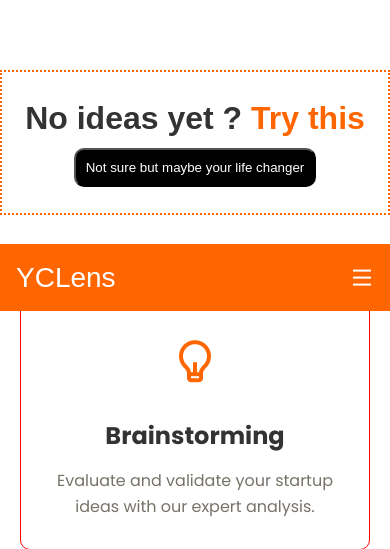
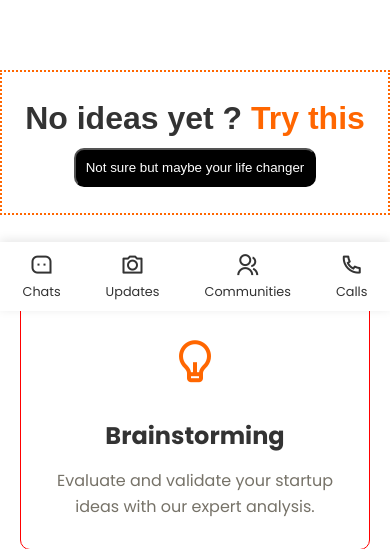
Before and after one commit to anzilachu/YCMatter01, a Django app: page / in a window 390 px wide. Shown: the part 533-1082 px from the top of the page. Run offline with Django 4.2, Linux system fonts and the light colour scheme; some libraries are stand-ins or nearby versions.

Commit message:
navbar mobile

```diff
--- a/templates/chat/nav_base.html
+++ b/templates/chat/nav_base.html
@@ -1,4 +1,4 @@
-<!-- <!DOCTYPE html>
+<!DOCTYPE html>
 {% load static %}
 <html lang="en">
 <head>
@@ -12,9 +12,12 @@
     <link href="css/fontawesome.min.css" rel="stylesheet" type="text/css" />
     <title>YCLens | Startup hub</title>
 </head>
-<body> -->
+<body>
     <style>
-          .notification-badge {
+        .mobile-nav {
+            display: none;
+        }
+        .notification-badge {
             background-color: #0004ff98;
             color: rgb(255, 255, 255);
             border-radius: 50%;
@@ -34,6 +37,62 @@
                 background-color: var(--primary-color);
                 margin-top: 0px;
             }
+            .mobile-nav {
+                display: flex;
+                position: fixed;
+                bottom: 0;
+                left: 0;
+                width: 100%;
+                background-color: #fff;
+                box-shadow: 0 -2px 10px rgba(0, 0, 0, 0.1);
+                z-index: 1000;
+            }
+
+            .mobile-nav__links {
+                display: flex;
+                justify-content: space-around;
+                align-items: center;
+                width: 100%;
+                padding: 10px 0;
+                list-style-type: none;
+                margin: 0;
+            }
+
+            .mobile-nav__item {
+                text-align: center;
+            }
+
+            .mobile-nav__link {
+                display: flex;
+                flex-direction: column;
+                align-items: center;
+                color: #333;
+                text-decoration: none;
+                font-size: 0.8rem;
+            }
+
+            .mobile-nav__icon {
+                font-size: 1.5rem;
+                margin-bottom: 5px;
+            }
+
+            .mobile-nav__badge {
+                position: absolute;
+                top: 0;
+                right: 0;
+                background-color: #0004ff98;
+                color: #ffffff;
+                border-radius: 50%;
+                padding: 4px 8px;
+                font-size: 0.7em;
+                transform: translate(50%, -50%);
+            }
+
+            /* Hide the desktop nav on mobile */
+            nav {
+                display: none;
+            }
+
         }
     </style>
 <nav>
@@ -83,6 +142,38 @@
         {% endif %}
     </div>
 </nav>
+<div class="mobile-nav">
+    <ul class="mobile-nav__links">
+        <li class="mobile-nav__item">
+            <a href="{% url 'chat:home' %}" class="mobile-nav__link">
+                <i class="ri-message-3-line mobile-nav__icon"></i>
+                <span>Chats</span>
+            </a>
+        </li>
+        <li class="mobile-nav__item">
+            <a href="{% url 'chat:idea_list' %}" class="mobile-nav__link">
+                <i class="ri-camera-line mobile-nav__icon"></i>
+                <span>Updates</span>
+            </a>
+        </li>
+        <li class="mobile-nav__item">
+            <a href="{% url 'chat:notifications' %}" class="mobile-nav__link">
+                <i class="ri-group-line mobile-nav__icon"></i>
+                <span>Communities</span>
+                {% if unread_notifications_count > 0 %}
+                    <span class="mobile-nav__badge">{{ unread_notifications_count }}</span>
+                {% endif %}
+            </a>
+        </li>
+        <li class="mobile-nav__item">
+            <a href="{% url 'chat:about' %}" class="mobile-nav__link">
+                <i class="ri-phone-line mobile-nav__icon"></i>
+                <span>Calls</span>
+            </a>
+        </li>
+    </ul>
+</div>
+
 
 </body>
 </html>
```
